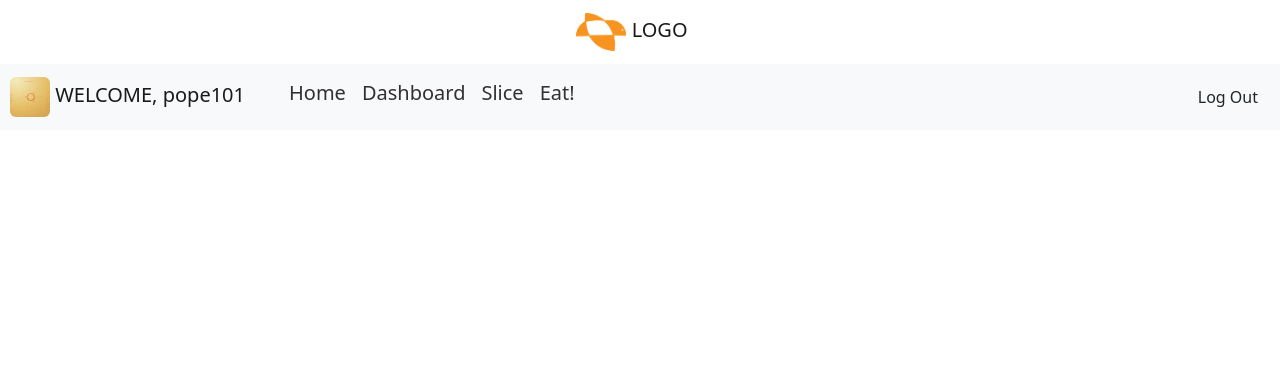
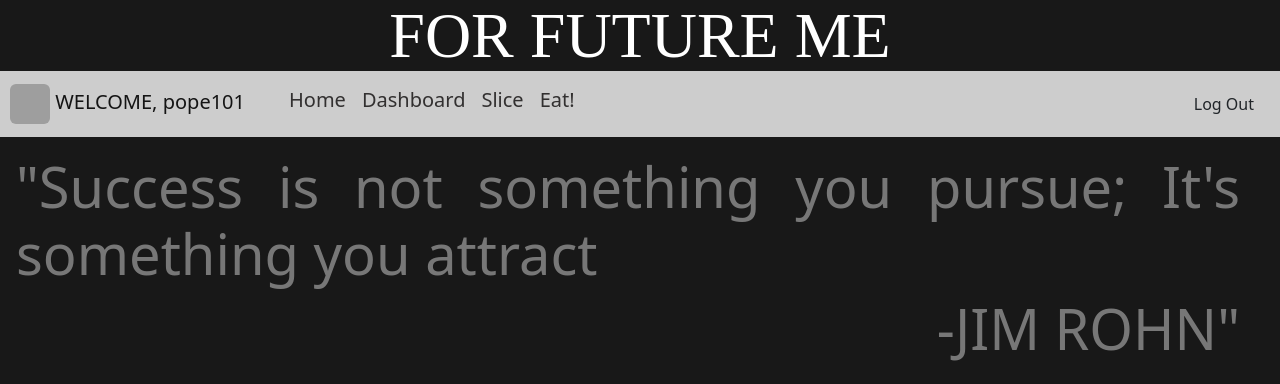
Before and after one commit to CodeDream145/cs50x-final_project, a Flask app: page / in a window 1280 px wide. Shown: the top 384 px of the page. Before the commit the page ends 117 px from the top, so only its background shows below. Run offline with Flask 3, Linux system fonts and the light colour scheme; a user stored in the database is signed in; some libraries are stand-ins or nearby versions; grey boxes are pictures that could not be loaded.

Commit message:
basic features + interface 1/4

```diff
--- a/static/styles.css
+++ b/static/styles.css
@@ -0,0 +1,43 @@
+.blackbg {
+    background: #181818;
+}
+
+.lightbg {
+    background: #CDCDCD;
+}
+
+.formyfu {
+text-align: center;
+height: 71px;
+
+font-family: 'Lancelot';
+font-style: normal;
+font-weight: 400;
+font-size: 64px;
+line-height: 71px;
+color: white;
+
+}
+
+.iconprop{
+    float:right;
+    padding: 4px 4px 4px;
+}
+
+.txt_af_img{
+    display: inline;
+    font-size: 25px;
+    text-indent: 4em;
+    text-align: justify;
+    color: rgba(138, 138, 138, 0.804);
+}
+
+.txt_wi_img{
+    display: inline;
+    font-size: 25px;
+    padding-left: 20px;
+    text-align: justify;
+    text-indent: 4em;
+    color: rgba(138, 138, 138, 0.804);
+    padding-top: 1%;
+}
--- a/templates/home.html
+++ b/templates/home.html
@@ -3,3 +3,46 @@
 {% block title%}
     Home
 {% endblock %}
+
+{% block body %}
+    <div class="row p-3">
+        <h1 class="display-4" style="text-align: justify; color: rgba(138, 138, 138, 0.84);">"Success is not something you pursue; It's something you attract</h1>
+        <h1 class="display-4" style="text-align:end; color: rgba(138, 138, 138, 0.84);">-JIM ROHN"</h1>
+
+        <div class="row p-3" style="display: inline;">
+            <img src="static/center.png" alt="Own NFT" style="float:left; width: 150px; height: 420px;">
+            <div class="txt_af_img">
+                <p>Firts of all, Welcome to the "Future Me". Great to have you here. My self is Mr. Pradhul Kannan, You can call me as "PK". The main and only purpose for making this website is to tell my future self(future Pk) that, "I had done my first ever independent and a very disciplined job. Yeah, there are some on and offs but it's only during the final project. Overcomed lots of regrets, but enjoyed all those disciplined days. I enjoyed time with my family but beyond my family time, I love every bits and pieces of coding stuffs. Sometimes I had experienced some sleep less nights just because of not typing enough codes. Hmmm... Love the coding and logics. Even got some new friends from pakistan. Won cs50 quiz just because of them. Hey If  you are living your dream life and working in something along with one of them. Remember they are the reason for your first cs50 victory... And Mr. Pradhul Kannan, Remember it's all just for more and just for... Ha... "A Very Happy Life my boy."</p>
+            </div>
+        </div>
+    </div>
+    <div class="row p-3" style="margin-top: 30px;">
+        <h1 class="text-center" style="color: rgba(138, 138, 138, 0.84);">About This Site</h1>
+
+        <p class="txt_wi_img">About This Site:
+            If you read the above message, then you may came to know that I had done something that's the start of my new life which I changed, may be changed my self for my future me. This website is a web version of my process and a small strategy which I used and got tremandous result. And Here it is for you in a snack sized but every stuffs stuffed inside it. You can try this and you will get your result my dear friend. Keep engaged with this site, I will keep updating this website till someone like me get his/her desiered result. "All the Very best for your best future."
+            <br><br>Start with this order: Eat-Slice-Hear--(If stucked)-then: just visit dashboard and see where you come from...</p>
+
+    </div>
+    <div class="row p-3" style="margin-top: 40px;">
+        <div style="display: inline;">
+            <img src="static/eat2.gif" rel="eating cat" style="width: 110px; height: 100px; margin-top: 20px; float:left">
+            <img src="static/eat2.gif" rel="eating cat" style="width: 110px; height: 100px; margin-top: 20px; float:right">
+            <h1 class="display-4" style="text-align: center; margin-top: 2%;">EAT</h1>
+        </div>
+    </div>
+    <div class="row p-3" style="margin-top: 40px;">
+        <div style="display: inline;">
+            <img src="static/slice.gif" rel="eating cat" style="width: 150px; height: 150px; margin-top: 20px; float:left">
+            <img src="static/slice.gif" rel="eating cat" style="width: 150px; height: 150px; margin-top: 20px; float:right">
+            <h1 class="display-4" style="text-align: center; margin-top: 3%;">SLICE</h1>
+        </div>
+    </div>
+    <div class="row p-3" style="margin-top: 40px;">
+        <div style="display: inline;">
+            <img src="static/hear.gif" rel="eating cat" style="width: 150px; height: 150px; margin-top: 20px; float:left">
+            <img src="static/hear.gif" rel="eating cat" style="width: 150px; height: 150px; margin-top: 20px; float:right">
+            <h1 class="display-4" style="text-align: center; margin-top: 4%;">HEAR</h1>
+        </div>
+    </div>
+{% endblock %}
--- a/templates/layout.html
+++ b/templates/layout.html
@@ -6,7 +6,7 @@
         <!--bootstrap-->
         <link href="https://cdn.jsdelivr.net/npm/bootstrap@5.2.0/dist/css/bootstrap.min.css" rel="stylesheet" integrity="sha384-gH2yIJqKdNHPEq0n4Mqa/HGKIhSkIHeL5AyhkYV8i59U5AR6csBvApHHNl/vI1Bx" crossorigin="anonymous">
         <script src="https://cdn.jsdelivr.net/npm/bootstrap@5.2.0/dist/js/bootstrap.bundle.min.js" integrity="sha384-A3rJD856KowSb7dwlZdYEkO39Gagi7vIsF0jrRAoQmDKKtQBHUuLZ9AsSv4jD4Xa" crossorigin="anonymous"></script>
-        <script src="static/jscript.js"></script>
+        <script src="static/jscript.js" rel="stylesheet"></script>
         <link href="static/styles.css" rel="stylesheet">
         <title>{% block title %}{% endblock %}</title>
 
@@ -16,28 +16,21 @@
 
         <div class="container-fluid">
 
-          <div class="row">
-
-            <nav class="navbar bg-body-tertiary">
-              <div class="container-fluid" style="justify-content: center;">
-                <a class="navbar-brand" href="#">
-                  <img src="static/sparrow.png" alt="Logo" width="50" height="auto">
-                  LOGO
+          <div class="row blackbg formyfu" >
+                <a class="navbar-brand" href="/">
+                  FOR FUTURE ME
                 </a>
           </div>
-          </nav>
 
-          </div>
-
-          <div class="row">
-            <nav class="navbar navbar-expand-lg navbar-light bg-light">
+            <div class="row lightbg">
+              <nav class="navbar navbar-expand-lg navbar-light lightbg ">
                 <div class="container-fluid" style="padding: 0;" >
-                <a class="navbar-brand" href="index.html" style="padding-left: 10px; padding-right: 20px;">
+                  <a class="navbar-brand" href="/" style="padding-left: 10px; padding-right: 20px;">
                     {% if session["user_name"] %}
-                  <img class="rounded" src="static/DAVINCI.jpg" alt="Logo" style="object-fit: cover; width: 40px; height:40px;">
+                    <img class="rounded" src="static/logo_2.png" alt="Logo" style="width: 40px; height:40px;">
                       WELCOME, {{session["user_name"]}}
                     {% else %}
-                    HELLO, WORLD
+                    <img class="rounded" src="static/logo_2.png" alt="Logo" style="width: 40px; height:40px;">
                     {% endif %}
                   </a>
                   <button class="navbar-toggler" type="button" data-bs-toggle="collapse" data-bs-target="#navbarNav" aria-controls="navbarNav" aria-expanded="false" aria-label="Toggle navigation">
@@ -62,6 +55,7 @@
                     </ul>
                     <div class="container-fluid"  style="max-width: 500px; margin-right: 10px;">
                       <a class="nav-link iconprop" style="text-align: end;"href="/logout">Log Out</a>
+                    </div>
                     {% else %}
                     <ul class="navbar-nav">
                       <li class="nav-item">
@@ -72,7 +66,6 @@
                       </li>
                     </ul>
                     {% endif %}
-                  </div>
                   </div>
                 </div>
               </nav>
@@ -86,7 +79,23 @@
               </header>
             {% endif %}
 
+            <div class="row blackbg">
             {% block body %}{% endblock %}<!--use "div-row"-->
+            </div>
+
+            <div class="row lightbg">
+              <!--footer here-->
+
+              <div class="container-fluid lightbg"  style="max-width:auto; margin-right: 10px;">
+                <a href="#" style="padding: 4px 4px 4px; float: left;"> <img src="static/logo_2.png" alt="logo" width="25" height="25"></a>
+                <a style="padding: 4px 4px 4px; float: left; color: black;" href="/">&#xA9; 2023 Copyright: Future Me</a>
+                <!--something at center-->
+                <a class="iconprop" href="#"> <img src="static/discord.png" alt="discord profile" width="25" height="25"></a>
+                <a class="iconprop" href="#"> <img src="static/twitter.png" alt="twitter profile" width="25" height="25"></a>
+                <a class="iconprop" href="https://github.com/CodeDream145"> <img src="static/github.png" alt="github profile" width="25" height="25"></a>
+
+              </div>
+            </div>
 
         </div>
 
```
Also changed, not shown: notes.txt (+5 -4 lines), liftup.db, static/liftup.db (deleted), 1 other file. Lines whose indentation alone changed are shown as unchanged.
